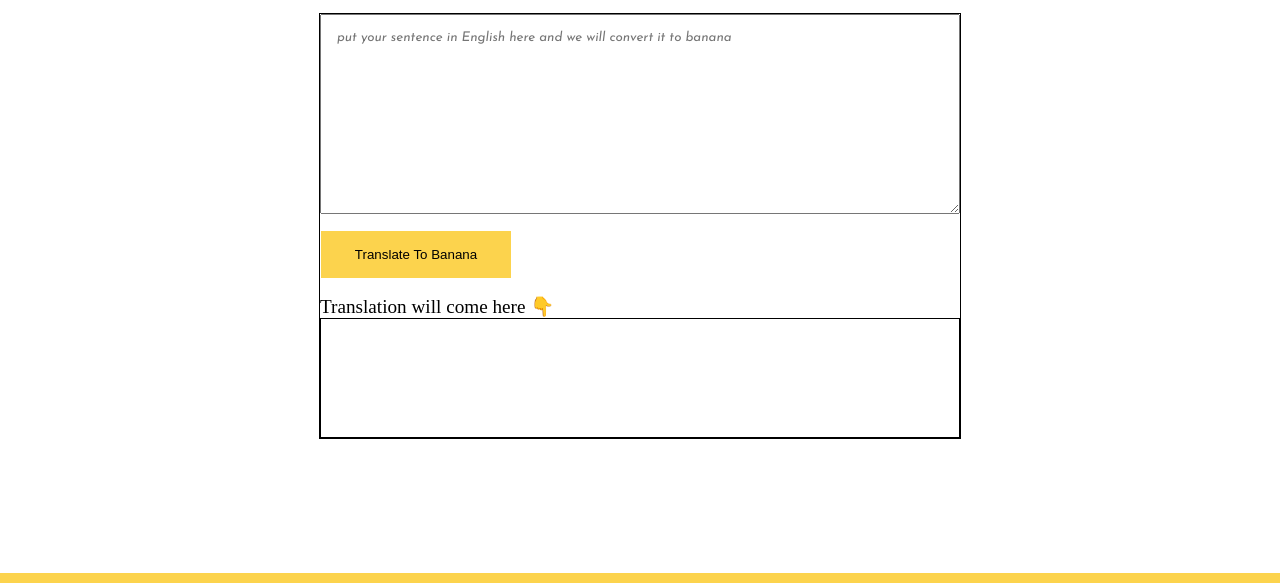
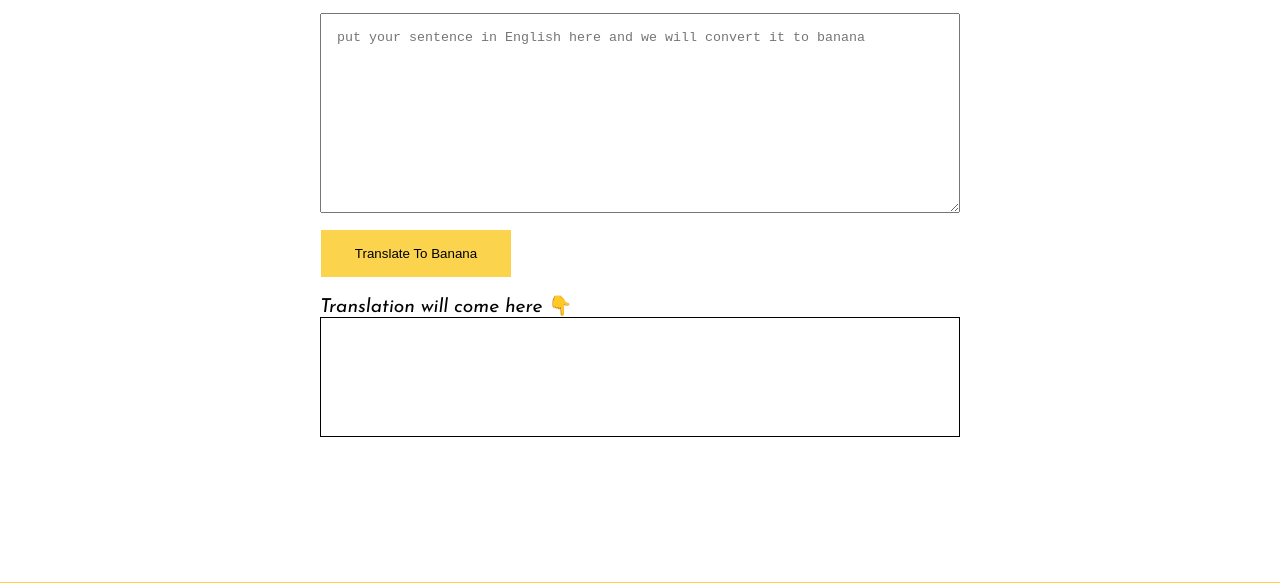
Before and after one commit to Hoosier-Daddy/banana-speak, a plain HTML site: page index.html in a window 1280 px wide. Shown: the part 82-665 px from the top of the page. Drawn offline with Linux system fonts and the light colour scheme; a web font is replaced by a local one.

Commit message:
style update

```diff
--- a/style.css
+++ b/style.css
@@ -10,7 +10,10 @@
 #container{
     width: 50%;
     margin: 1rem auto;
-    border: 1px solid black;
+
+}
+body{
+    font-family: 'Josefin Sans', sans-serif;
 }
 textarea {
     width: 100%;
@@ -19,7 +22,6 @@ textarea {
     /* margin: 1rem auto; */
     box-sizing: border-box;
     padding: 1rem;
-    font-family: 'Josefin Sans', sans-serif;
 }
 
 #output {
```
